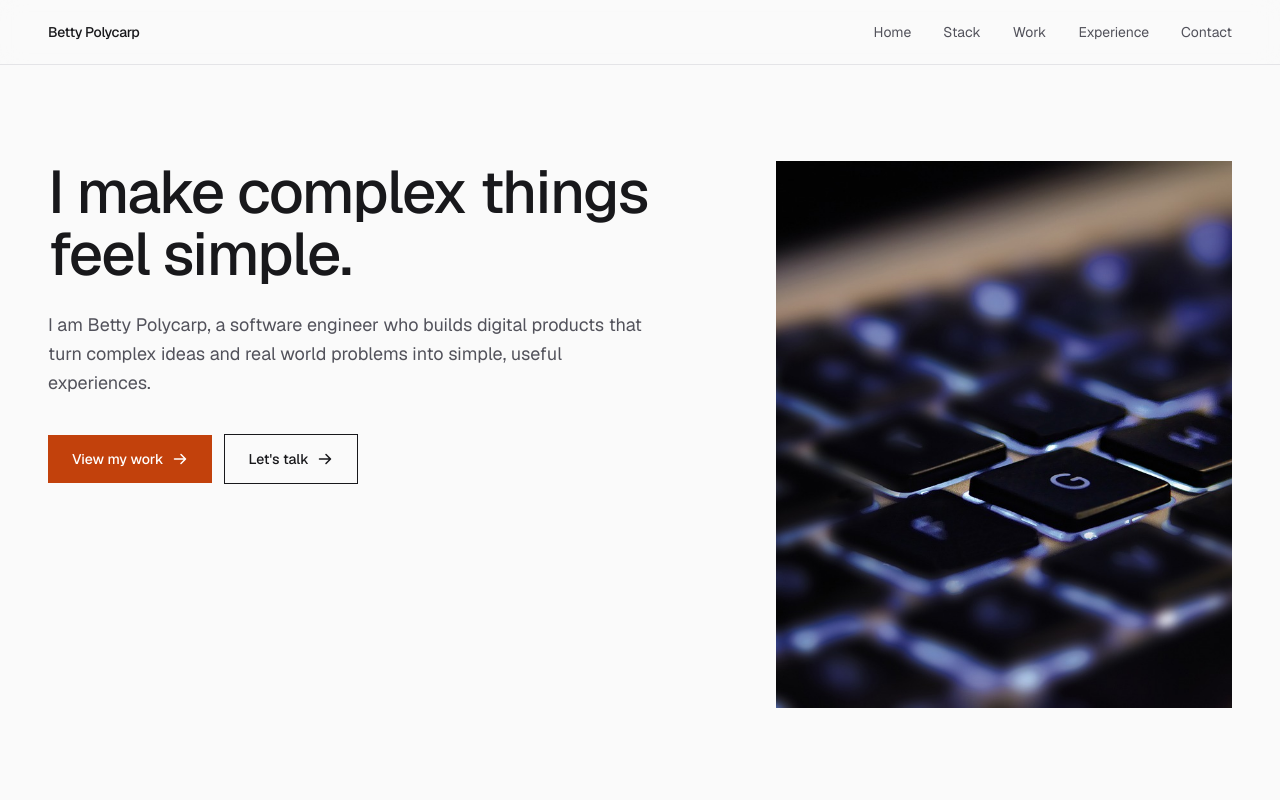
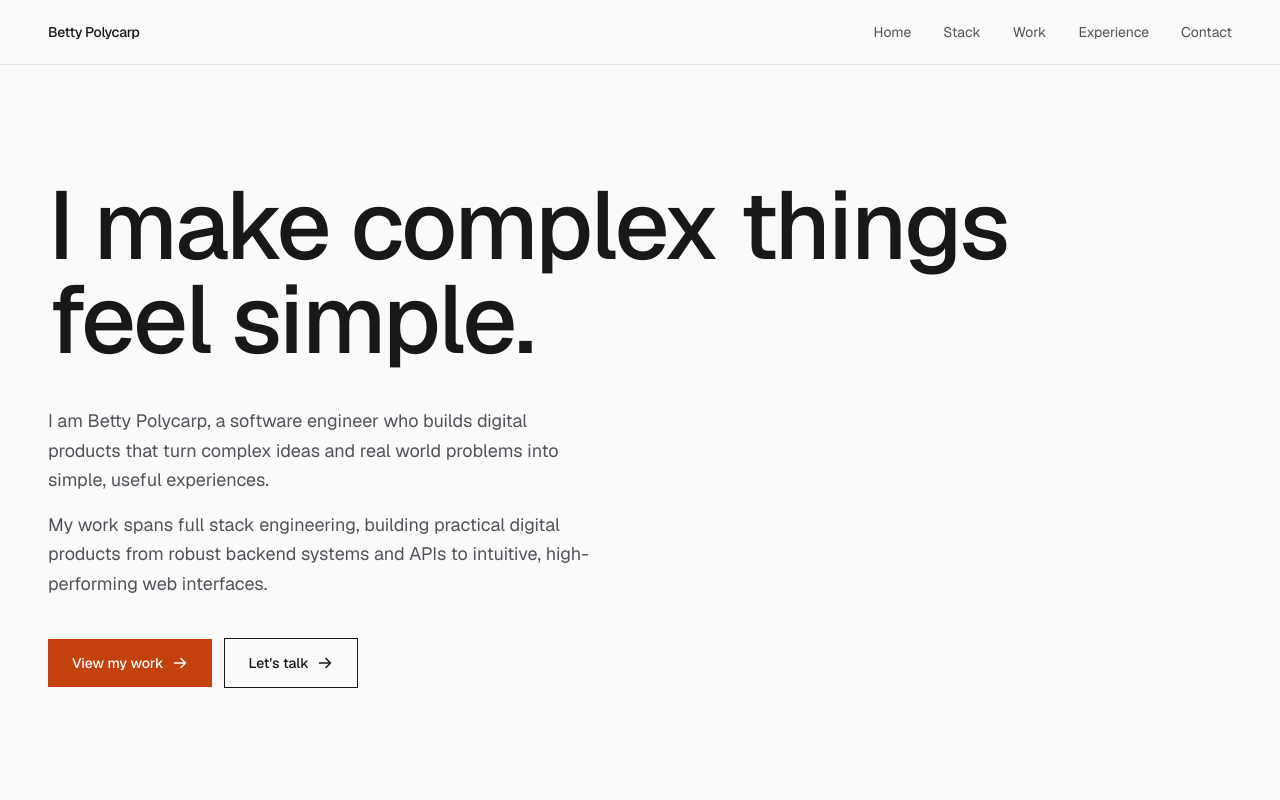
Before and after one commit to betty-polycarp/Portfolio, a Next.js app: page / in a window 1280 px wide. Shown: the top 800 px of the page. Built offline with nearby package versions, Linux system fonts and the light colour scheme.

Commit message:
Update the hero section by taking out existing image.

```diff
--- a/src/app/globals.css
+++ b/src/app/globals.css
@@ -109,6 +109,19 @@ body {
   );
 }
 
+/* First screenful. The sticky header is 64px and sits in normal flow, so the
+   hero takes exactly the rest of the viewport and the two together fill it.
+
+   Declared twice, same reason as the tokens above: the plain vh line is the
+   fallback, svh is what browsers that understand it use. svh and not dvh on
+   purpose. dvh grows and shrinks as mobile browser chrome retracts, which
+   would resize the hero mid scroll; svh is the chrome-visible height, so the
+   headline and both buttons are reachable without scrolling and never move. */
+.hero-screen {
+  min-height: calc(100vh - 4rem);
+  min-height: calc(100svh - 4rem);
+}
+
 /* Horizontal rail: hide the native bar, the section keeps its own controls. */
 .rail-scroll {
   scrollbar-width: none;
--- a/src/components/hero.tsx
+++ b/src/components/hero.tsx
@@ -1,56 +1,59 @@
-import Image from "next/image";
-
 import { cta, hero } from "@/lib/content";
-import { photo } from "@/lib/utils";
 import { ButtonLink, Container, Enter } from "@/components/ui/primitives";
 
 /**
- * Layout family: asymmetric split hero.
+ * Layout family: single column type-led hero, one full screen tall.
  * Three text elements only (headline, subtext, CTA pair). No eyebrow,
- * no trust strip, no scroll cue.
+ * no trust strip, no scroll cue, no image.
+ *
+ * It fills the first screenful (see `.hero-screen`) and centres its block in
+ * whatever height that leaves. The padding is a floor, not the spacing: on a
+ * viewport too short to centre in, the section grows past the minimum and the
+ * padding is what keeps the type off the header and the next section.
+ *
+ * The headline carries the whole opening. It is the largest type on the page
+ * and the first thing painted, which is the point: nothing decorative gets to
+ * outrank the one sentence that has to land.
  */
 export function Hero() {
   return (
-    <section id="top" className="pt-14 pb-20 md:pt-20 md:pb-28 lg:pt-24 lg:pb-32">
+    <section
+      id="top"
+      className="hero-screen flex flex-col justify-center py-12 md:py-20 lg:py-24"
+    >
       <Container>
-        <div className="grid grid-cols-1 gap-12 lg:grid-cols-12 lg:items-start lg:gap-16">
-          <div className="lg:col-span-7">
         <Enter>
-              <h1 className="max-w-[16ch] text-4xl font-medium tracking-tight text-ink md:text-5xl lg:text-6xl lg:leading-[1.04]">
+          {/* Both sizing rules are load bearing, for the same reason: they
+              keep "feel simple." whole on its own line, which is the point of
+              the sentence. 16ch sets the break at desktop; the fluid clamp
+              keeps narrow phones off a three line rag with an orphan. */}
+          <h1 className="max-w-[16ch] text-[clamp(2rem,10vw,2.5rem)] leading-[1.05] font-medium tracking-tight text-ink md:text-7xl lg:text-8xl lg:leading-[0.98]">
             {hero.headline}
           </h1>
         </Enter>
 
+        {/* Both paragraphs are one beat in the cascade, not two: they read as
+            a single intro, and staggering them would make the second look like
+            an afterthought arriving late. */}
         <Enter delay={0.08}>
-              <p className="mt-6 max-w-[52ch] text-base leading-relaxed text-muted md:text-lg">
+          <div className="mt-8 max-w-[52ch] space-y-4 md:mt-10">
+            <p className="text-base leading-relaxed text-muted md:text-lg">
               {hero.subtext}
             </p>
+            <p className="text-base leading-relaxed text-muted md:text-lg">
+              {hero.detail}
+            </p>
+          </div>
         </Enter>
 
         <Enter delay={0.16}>
-              <div className="mt-9 flex flex-col gap-3 sm:flex-row sm:items-center">
+          <div className="mt-10 flex flex-col gap-3 sm:flex-row sm:items-center">
             <ButtonLink href="#work">{cta.work}</ButtonLink>
             <ButtonLink href="#contact" variant="secondary">
               {cta.contact}
             </ButtonLink>
           </div>
         </Enter>
-          </div>
-
-          <Enter delay={0.12} className="lg:col-span-5 lg:col-start-8">
-            <div className="relative aspect-4/3 w-full overflow-hidden bg-surface lg:aspect-5/6">
-              <Image
-                src={photo(hero.imageId, 1000, 1200)}
-                alt={hero.imageAlt}
-                fill
-                sizes="(min-width: 1024px) 38vw, 100vw"
-                loading="eager"
-                fetchPriority="high"
-                className="object-cover"
-              />
-            </div>
-          </Enter>
-        </div>
       </Container>
     </section>
   );
--- a/src/lib/content.ts
+++ b/src/lib/content.ts
@@ -45,9 +45,8 @@ export const hero = {
   headline: "I make complex things feel simple.",
   subtext:
     "I am Betty Polycarp, a software engineer who builds digital products that turn complex ideas and real world problems into simple, useful experiences.",
-  imageId: "/images/hero-section.jpg",
-  imageAlt:
-    "A backlit laptop keyboard photographed close up, the keys glowing in the dark.",
+  detail:
+    "My work spans full stack engineering, building practical digital products from robust backend systems and APIs to intuitive, high-performing web interfaces.",
 } as const;
 
 /**
```
Lines whose indentation alone changed are shown as unchanged.
